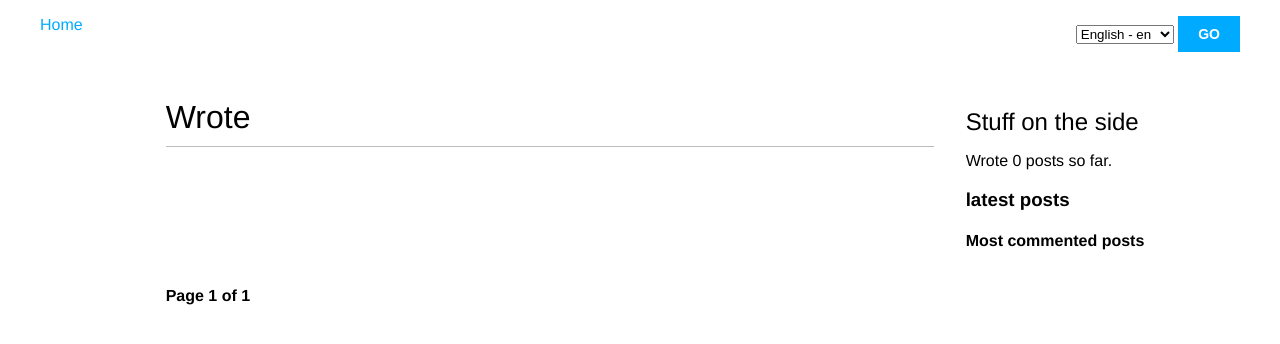
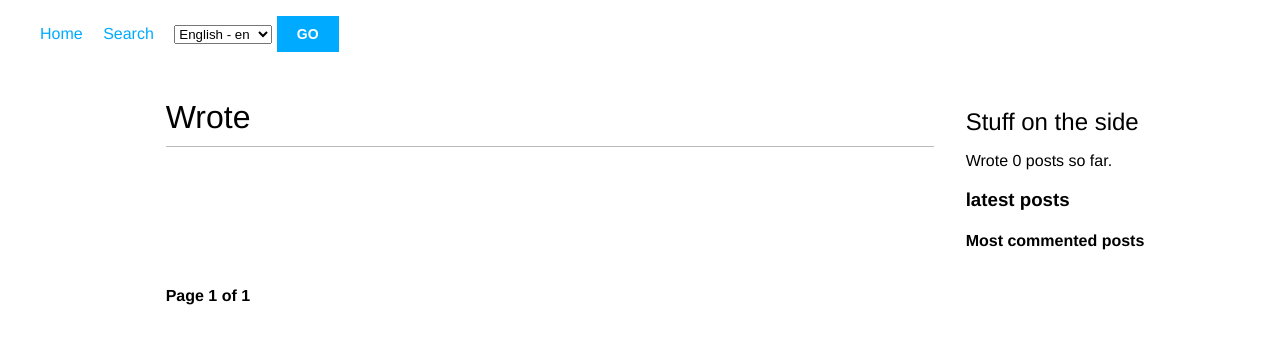
Before and after one commit to mannar-hielal/WROTE, a Django app: page / in a window 1280 px wide. Shown: the top 344 px of the page. Run offline with Django 3.2, Linux system fonts and the light colour scheme; data that the repository does not hold is empty.

Commit message:
Add search funtionality

```diff
--- a/blog/forms.py
+++ b/blog/forms.py
@@ -14,3 +14,7 @@ class CommentForm(forms.ModelForm):
     class Meta:
         model = Comment
         fields = ('name', 'email', 'body')
+
+
+class SearchForm(forms.Form):
+    query = forms.CharField()
--- a/blog/static/css/blog.css
+++ b/blog/static/css/blog.css
@@ -1,44 +1,46 @@
 body {
-    margin:0;
-    padding:0;
-    font-family:helvetica, sans-serif;
+    margin: 0;
+    padding: 0;
+    font-family: helvetica, sans-serif;
 }
 
 a {
-    color:#00abff;
-    text-decoration:none;
+    color: #00abff;
+    text-decoration: none;
 }
 
 h1 {
-    font-weight:normal;
-    border-bottom:1px solid #bbb;
-    padding:0 0 10px 0;
+    font-weight: normal;
+    border-bottom: 1px solid #bbb;
+    padding: 0 0 10px 0;
 }
 
 h2 {
-    font-weight:normal;
-    margin:30px 0 0;
+    font-weight: normal;
+    margin: 30px 0 0;
 }
-.wrapper{
+
+.wrapper {
     display: flex;
     justify-content: center;
     align-items: flex-start;
 }
+
 #content {
-    width:60%;
-    padding:0 0 0 30px;
+    width: 60%;
+    padding: 0 0 0 30px;
     margin-right: 2rem;
 }
 
 #sidebar {
-    width:30%;
-    padding:10px;
-    background:#efefef;
-    height:100%;
+    width: 30%;
+    padding: 10px;
+    background: #efefef;
+    height: 100%;
 }
 
 p.date {
-    color:#ccc;
+    color: #ccc;
     font-family: georgia, serif;
     font-size: 12px;
     font-style: italic;
@@ -46,59 +48,66 @@ p.date {
 
 /* pagination */
 .pagination {
-    margin:140px 0;
-    font-weight:bold;
+    margin: 140px 0;
+    font-weight: bold;
 
 }
 
 /* forms */
 label {
-    float:left;
-    clear:both;
-    color:#333;
-    margin-bottom:4px;
+    float: left;
+    clear: both;
+    color: #333;
+    margin-bottom: 4px;
 }
+
 input, textarea {
-    clear:both;
+    clear: both;
     /*float:left;*/
-    margin:0 0 10px;
-    background:whitesmoke;
-    border:0;
-    padding:6px 10px;
-    font-size:12px;
+    margin: 0 0 10px;
+    background: whitesmoke;
+    border: 0;
+    padding: 6px 10px;
+    font-size: 12px;
 }
+
 input[type=submit] {
-    font-weight:bold;
-    background:#00abff;
-    color:#fff;
-    padding:10px 20px;
-    font-size:14px;
-    text-transform:uppercase;
+    font-weight: bold;
+    background: #00abff;
+    color: #fff;
+    padding: 10px 20px;
+    font-size: 14px;
+    text-transform: uppercase;
 }
+
 .errorlist {
     color: #cc0033;
-    float:left;
-    clear:both;
-    padding-left:10px;
+    float: left;
+    clear: both;
+    padding-left: 10px;
 }
-.language-switcher{
-    padding-right:40px;
+
+.language-switcher {
+    padding-right: 40px;
 }
 
 /* comments */
 .comment {
-    padding:10px;
+    padding: 10px;
 }
+
 .comment:nth-child(even) {
-    background:#efefef;
+    background: #efefef;
 }
+
 .comment:nth-child(odd) {
     background: #e7e7e7;
 }
+
 .comment .info {
-    font-weight:bold;
-    font-size:12px;
-    color:#666;
+    font-weight: bold;
+    font-size: 12px;
+    color: #666;
 }
 
 .comment-form,
@@ -108,11 +117,14 @@ input[type=submit] {
 }
 
 a.reply-form-trigger {
-  position: relative;
- }
+    position: relative;
+}
 
-.nav ul{
+.nav ul {
     list-style: none;
-    display: flex;
-    justify-content: space-between;
 }
+
+.nav ul li {
+    display: inline-block;
+    padding-right: 1rem;
+}
--- a/blog/urls.py
+++ b/blog/urls.py
@@ -1,6 +1,5 @@
 from django.urls import path
-from .views import post_list, post_share, post_detail
-
+from .views import post_list, post_share, post_detail, post_search
 
 app_name = 'blog'
 
@@ -13,4 +12,5 @@ urlpatterns = [
     path('<int:year>/<int:month>/<int:day>/<slug:post>/',
          post_detail,
          name='post_detail'),
+    path('search/', post_search, name='post_search'),
 ]
--- a/blog/views.py
+++ b/blog/views.py
@@ -1,3 +1,4 @@
+from django.contrib.postgres.search import SearchVector
 from django.core.mail import send_mail
 from django.core.paginator import Paginator, PageNotAnInteger, EmptyPage
 from django.db.models import Count
@@ -5,7 +6,7 @@ from django.shortcuts import render, get_object_or_404
 from taggit.models import Tag
 
 from .models import Post, Comment
-from .forms import EmailPostForm, CommentForm
+from .forms import EmailPostForm, CommentForm, SearchForm
 
 
 def post_list(request, tag_slug=None):
@@ -105,3 +106,20 @@ def post_share(request, post_id):
     return render(request, 'share.html', {'post': post,
                                           'form': form,
                                           'sent': sent})
+
+def post_search(request):
+    form = SearchForm()
+    query = None
+    results = []
+    if 'query' in request.GET:
+        form = SearchForm(request.GET)
+        if form.is_valid():
+            query = form.cleaned_data['query']
+            results = Post.published.annotate(
+            search=SearchVector('title', 'body'),
+            ).filter(search=query)
+    return render(request,
+        'search.html',
+        {'form': form,
+        'query': query,
+        'results': results})
--- a/blogsite/settings.py
+++ b/blogsite/settings.py
@@ -40,6 +40,7 @@ INSTALLED_APPS = [
     'modeltranslation',
     'django.contrib.sites',
     'django.contrib.sitemaps',
+    'django.contrib.postgres',
     'django.contrib.admin',
     'django.contrib.auth',
     'django.contrib.contenttypes',
--- a/templates/nav.html
+++ b/templates/nav.html
@@ -2,6 +2,9 @@
 <ul>
     <li>
         <a href="{% url 'blog:post_list' %}">Home </a>
+    </li>
+    <li>
+        <a href="{% url 'blog:post_search' %}">Search</a>
     </li>
      <li>
         <form class="language-switcher" action={% url 'set_language' %} method="POST">
```
Also changed, not shown: templates/search.html (added, +33 -0 lines), blog/migrations/0012_auto_20200530_1637.py (added).
